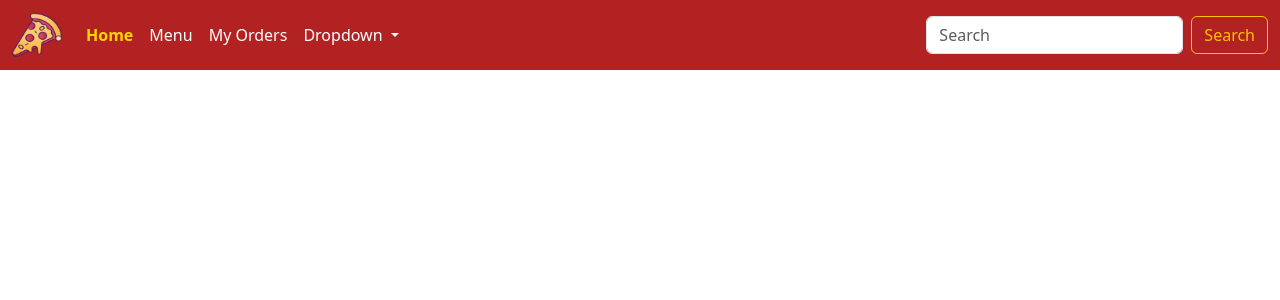
After one commit to Welberth77/Projeto-Final-CS50, a Flask app: page /home in a window 1280 px wide. The commit adds this page. Shown: the top 300 px of the page. Run offline with Flask 3, Linux system fonts and the light colour scheme.

Commit message:
feat: Navbar na página home

```diff
--- a/app.py
+++ b/app.py
@@ -47,7 +47,7 @@ def login():
 
         # Login bem-sucedido
         session["user_id"] = user_id
-        return f"Olá, {user_name}! Você está logado."
+        return redirect("home")
 
     else:
         return render_template("index.html")
@@ -88,3 +88,8 @@ def register():
         return redirect('/')
     else:
         return render_template("register.html")
+
+# Home
+@app.route("/home", methods=['GET'])
+def home():
+    return render_template("home.html")
--- /dev/null
+++ b/static/css/home.css
@@ -0,0 +1,29 @@
+/* Links da navbar */
+.navbar-nav .nav-link {
+    color: white !important;
+}
+
+/* Link ativo (página atual) */
+.navbar-nav .nav-link.active {
+    color: #FFD700 !important; /* amarelo */
+    font-weight: bold;
+}
+
+/* Hover */
+.navbar-nav .nav-link:hover {
+    color: #FFD700 !important; /* amarelo no hover */
+}
+
+/* Dropdown */
+.dropdown-menu {
+    background-color: #B22222; /* vermelho escuro */
+}
+
+.dropdown-menu .dropdown-item {
+    color: white !important;
+}
+
+.dropdown-menu .dropdown-item:hover {
+    background-color: #FF4500; /* laranja no hover */
+    color: white !important;
+}
--- a/static/css/style.css
+++ b/static/css/style.css
@@ -6,5 +6,4 @@
 
 .signup:hover {
     text-decoration: underline;
-
 }
--- /dev/null
+++ b/templates/home.html
@@ -0,0 +1,56 @@
+<!DOCTYPE html>
+<html lang="en">
+<head>
+    <meta charset="UTF-8">
+    <meta name="viewport" content="width=device-width, initial-scale=1.0">
+    <!-- Bootsatrap -->
+    <link href="https://cdn.jsdelivr.net/npm/bootstrap@5.3.7/dist/css/bootstrap.min.css" rel="stylesheet" integrity="sha384-LN+7fdVzj6u52u30Kp6M/trliBMCMKTyK833zpbD+pXdCLuTusPj697FH4R/5mcr" crossorigin="anonymous">
+    <link rel="stylesheet" href="../static/css/home.css">
+
+    <title>Home</title>
+</head>
+<body>
+    <nav class="navbar navbar-expand-lg" style="background-color: #B22222;" data-bs-theme="light">
+        <div class="container-fluid">
+            <a class="navbar-brand" href="#">
+                <img src="../static/pizza.png" alt="pizza" width="50" height="44">
+            </a>
+            <button class="navbar-toggler" type="button" data-bs-toggle="collapse" data-bs-target="#navbarNav" aria-controls="navbarNav" aria-expanded="false" aria-label="Toggle navigation">
+            <span class="navbar-toggler-icon"></span>
+            </button>
+            <div class="collapse navbar-collapse" id="navbarNav">
+                <ul class="navbar-nav me-auto mb-2 mb-lg-0">
+                    <li class="nav-item">
+                        <a class="nav-link active" aria-current="page" href="#">Home</a>
+                    </li>
+                    <li class="nav-item">
+                        <a class="nav-link" href="#">Menu</a>
+                    </li>
+                    <li class="nav-item">
+                        <a class="nav-link" href="#">My Orders</a>
+                    </li>
+                    <li class="nav-item dropdown">
+                        <a class="nav-link dropdown-toggle" href="#" role="button" data-bs-toggle="dropdown" aria-expanded="false">
+                        Dropdown
+                        </a>
+                        <ul class="dropdown-menu">
+                            <li><a class="dropdown-item" href="#">Action</a></li>
+                            <li><a class="dropdown-item" href="#">Another action</a></li>
+                            <li><hr class="dropdown-divider"></li>
+                            <li><a class="dropdown-item" href="#">Something else here</a></li>
+                        </ul>
+                    </li>
+                    <li class="nav-item"></li>
+                </ul>
+                <form class="d-flex" role="search">
+                    <input class="form-control me-2" type="search" placeholder="Search" aria-label="Search"/>
+                    <button class="btn btn-outline-warning" type="submit">Search</button>
+                </form>
+            </div>
+        </div>
+    </nav>
+
+    <!-- Bootstrap -->
+    <script src="https://cdn.jsdelivr.net/npm/bootstrap@5.3.7/dist/js/bootstrap.bundle.min.js" integrity="sha384-ndDqU0Gzau9qJ1lfW4pNLlhNTkCfHzAVBReH9diLvGRem5+R9g2FzA8ZGN954O5Q" crossorigin="anonymous"></script>
+</body>
+</html>
```
Also changed, not shown: templates/index.html (indentation only).
